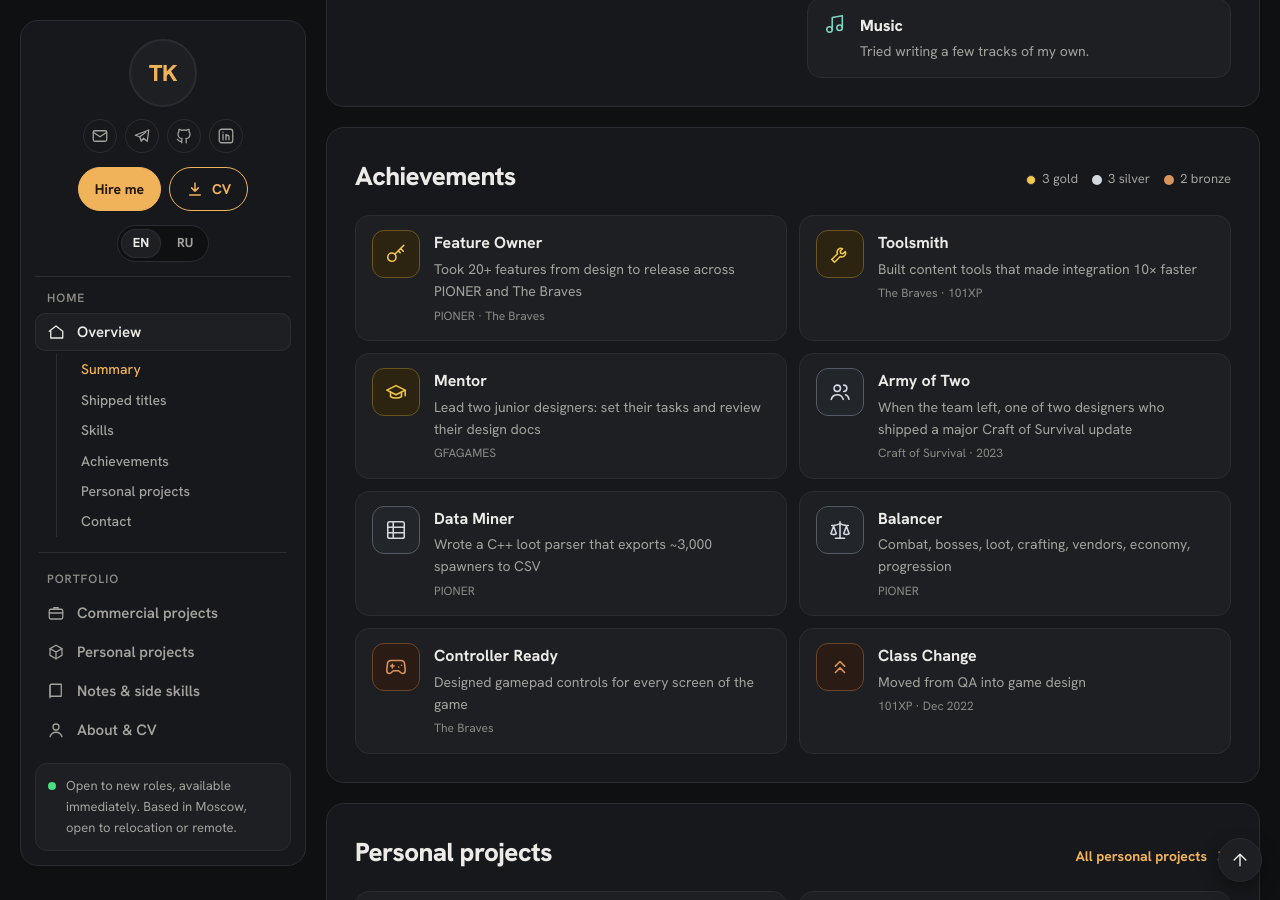
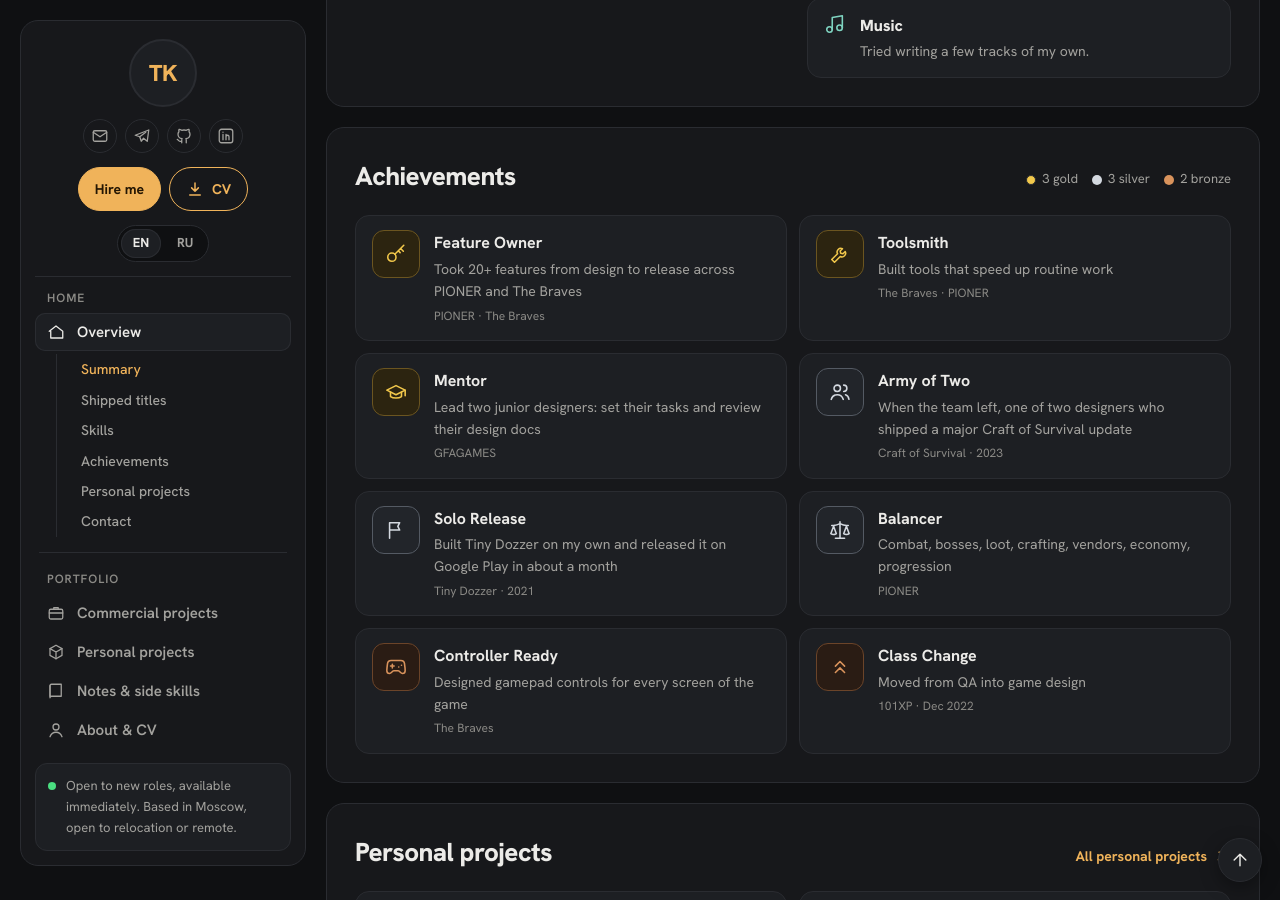
Before and after one commit to KhazirovTimur/KhazirovTimur.github.io, a Jekyll site: the page built from index.md, in a window 1280 px wide and 900 px high, scrolled down 1724 px. Built offline with Jekyll 4.4.1, drawn with Linux system fonts in a browser that asks for light colours.

Commit message:
Home achievements: Solo Release replaces Data Miner, Toolsmith without numbers
Co-Authored-By: Claude Opus 5.5 <noreply@anthropic.com>
Claude-Session: https://claude.ai/code/session_01KqQuwKLy2JmL8Mj5472tYb

```diff
--- a/_data/ui.yml
+++ b/_data/ui.yml
@@ -79,8 +79,8 @@ en:
   - icon: tool
     tier: gold
     name: Toolsmith
-    text: Built content tools that made integration 10× faster
-    where: The Braves · 101XP
+    text: Built tools that speed up routine work
+    where: The Braves · PIONER
   - icon: cap
     tier: gold
     name: Mentor
@@ -91,11 +91,11 @@ en:
     name: Army of Two
     text: When the team left, one of two designers who shipped a major Craft of Survival update
     where: Craft of Survival · 2023
-  - icon: grid
+  - icon: flag
     tier: silver
-    name: Data Miner
-    text: Wrote a C++ loot parser that exports ~3,000 spawners to CSV
-    where: PIONER
+    name: Solo Release
+    text: Built Tiny Dozzer on my own and released it on Google Play in about a month
+    where: Tiny Dozzer · 2021
   - icon: scales
     tier: silver
     name: Balancer
@@ -284,8 +284,8 @@ ru:
   - icon: tool
     tier: gold
     name: Инструментальщик
-    text: Написал инструменты для заведения контента, и работа пошла в 10 раз быстрее
-    where: The Braves · 101XP
+    text: Написал инструменты для ускорения рутинной работы
+    where: The Braves · PIONER
   - icon: cap
     tier: gold
     name: Наставник
@@ -296,11 +296,11 @@ ru:
     name: Army of Two
     text: Когда команда ушла, вдвоём с коллегой доделали и выпустили крупное обновление Craft of Survival
     where: Craft of Survival · 2023
-  - icon: grid
+  - icon: flag
     tier: silver
-    name: Дата-майнер
-    text: Написал C++-парсер, который выгружает в CSV около 3 000 спавнеров лута
-    where: PIONER
+    name: Соло-релиз
+    text: Сам примерно за месяц сделал Tiny Dozzer и выпустил его в Google Play
+    where: Tiny Dozzer · 2021
   - icon: scales
     tier: silver
     name: Балансер
```
